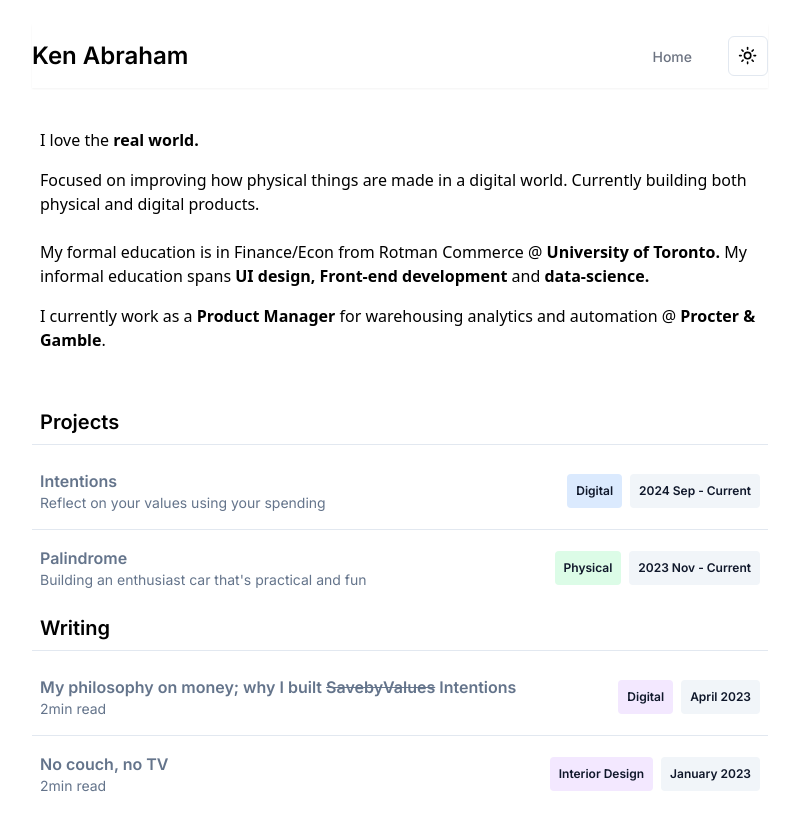
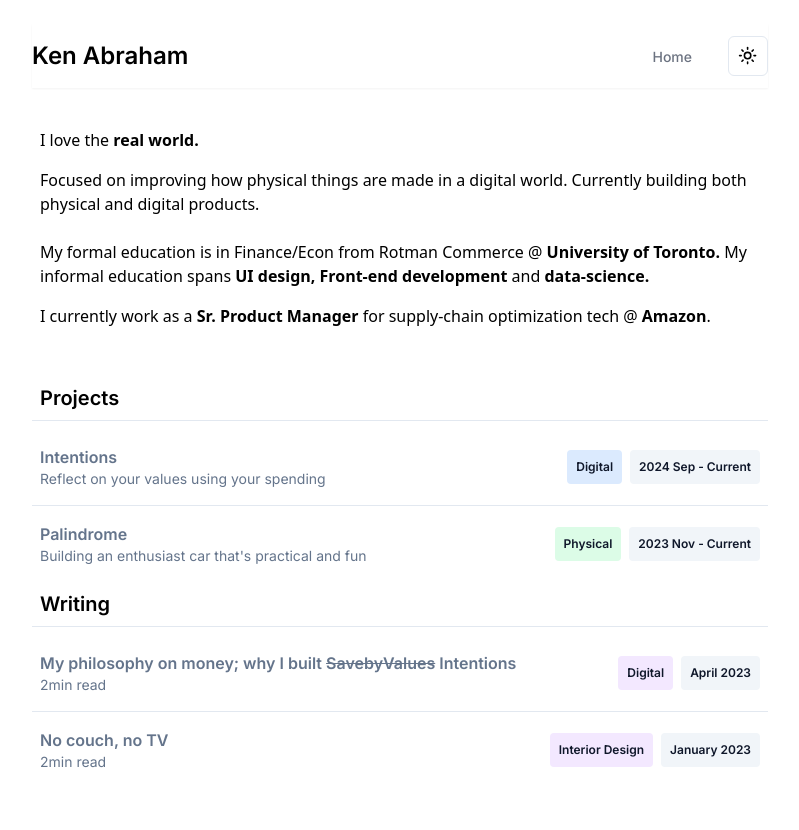
Before and after one commit to kenabrahamm/offical_personal_website, a Next.js app: page / in a window 1280 px wide. Shown: the top 830 px of the page, without its empty margins (240-1039 px from the left). Built offline with nearby package versions, Linux system fonts and the light colour scheme.

Commit message:
updated job

```diff
--- a/src/components/introduction.tsx
+++ b/src/components/introduction.tsx
@@ -24,9 +24,9 @@ export function Introduction() {
       </div>
       <p className="font-light">
         I currently work as a
-        <span className="font-semibold"> Product Manager</span> for  warehousing analytics and automation @
+        <span className="font-semibold"> Sr. Product Manager</span> for supply-chain optimization tech @
         {/* <span className="font-semibold"> Analytics / Project Management</span> at{" "} */}
-        <span className="font-semibold"> Procter & Gamble</span>.
+        <span className="font-semibold"> Amazon</span>.
       </p>
     </div>
   )
```
